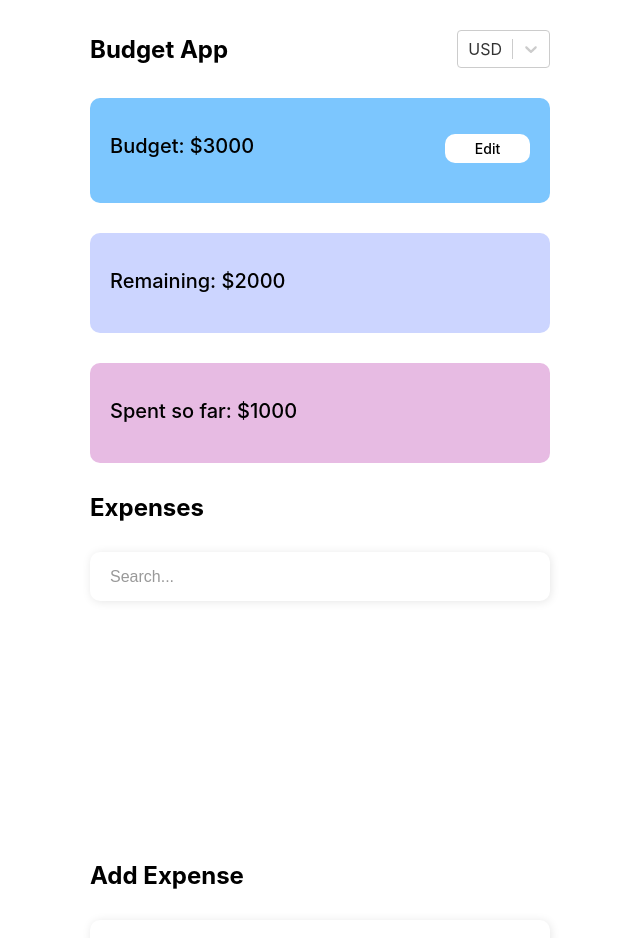
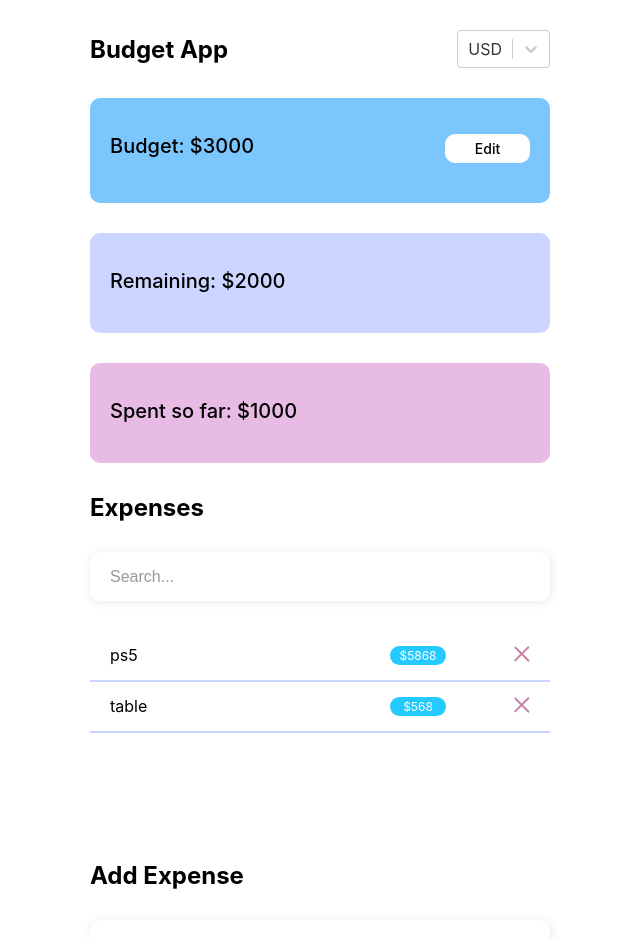
Before and after one commit to Zlata-Saburova/react-budget-app, a React (Create React App) app: page / in a window 1280 px wide. Shown: the top 938 px of the page, without its empty margins (320-960 px from the left). Built offline with nearby package versions, Linux system fonts and the light colour scheme.

Commit message:
feat(list): use context

```diff
--- a/src/components/Badge/Badge.tsx
+++ b/src/components/Badge/Badge.tsx
@@ -1,9 +1,9 @@
 import { StyledBadge } from "./styles";
 
 interface IProps {
-  children: string;
+  cost: number;
 }
 
-export const Badge = ({ children }: IProps) => {
-  return <StyledBadge>{children}</StyledBadge>;
+export const Badge = ({ cost }: IProps) => {
+  return <StyledBadge>{`$${cost}`}</StyledBadge>;
 };
--- a/src/components/List/List.tsx
+++ b/src/components/List/List.tsx
@@ -1,10 +1,15 @@
-import { ReactNode } from "react";
+import { useContext } from "react";
+import { ExpensesContext } from "../../context/ExpensesContext/ExpensesContext";
+import { ListItem } from "../ListItem/ListItem";
 import { StyledList } from "./styles";
 
-interface IProps {
-  children: ReactNode;
-}
-
-export const List: React.FC<IProps> = ({ children }) => {
-  return <StyledList>{children}</StyledList>;
+export const List = () => {
+  const { expenses } = useContext(ExpensesContext);
+  return (
+    <StyledList>
+      {expenses.map((expense) => {
+        return <ListItem expense={expense}></ListItem>;
+      })}
+    </StyledList>
+  );
 };
--- a/src/components/ListItem/ListItem.tsx
+++ b/src/components/ListItem/ListItem.tsx
@@ -1,10 +1,16 @@
-import { ReactNode } from "react";
+import { IExpenses } from "../../context/ExpensesContext/types";
+import { Badge } from "../Badge/Badge";
+import { Close } from "../Close/Close";
 import { StyledListItem } from "./styles";
 
 interface IProps {
-  children: ReactNode;
+  expense: IExpenses;
 }
 
-export const ListItem: React.FC<IProps> = ({ children }) => {
-  return <StyledListItem>{children}</StyledListItem>;
+export const ListItem: React.FC<IProps> = ({ expense }) => {
+  return (
+    <StyledListItem>
+      {expense.name} <Badge cost={expense.cost} /> <Close />
+    </StyledListItem>
+  );
 };
```
